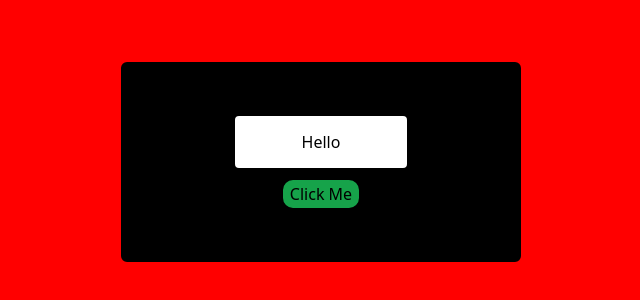
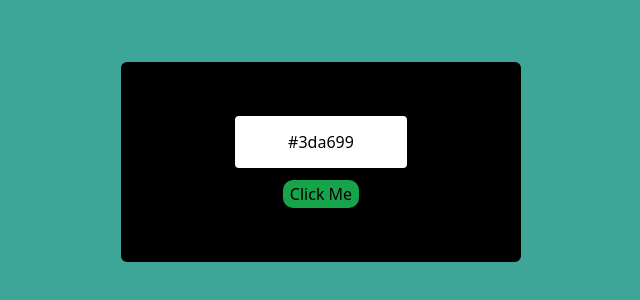
Before and after one commit to AryanPahuja21/Random-Colour-Generator, a website built with Vite: page index.html in a window 1280 px wide. Shown: the part 238-538 px from the top of the page, without its empty margins (319-959 px from the left). Built offline with nearby package versions, Linux system fonts and the light colour scheme.

Commit message:
final commit

```diff
--- a/index.html
+++ b/index.html
@@ -8,8 +8,8 @@
 </head>
 <body class="w-screen h-screen flex justify-center items-center">
     <div class="w-[400px] h-[200px] flex flex-col justify-center items-center border-solid border-2 border-black rounded-md bg-black">
-        <div class="w-44 h-14 border-solid border-2 border-black rounded-md mb-2 flex justify-center items-center bg-white">Hello</div>
-        <button class="w-20 h-8 border-solid border-2 border-black rounded-xl bg-green-600 ">Click Me</button>
+        <div class="w-44 h-14 border-solid border-2 border-black rounded-md mb-2 flex justify-center items-center bg-white" id="code"></div>
+        <button class="w-20 h-8 border-solid border-2 border-black rounded-xl bg-green-600 " id="btn">Click Me</button>
     </div>
     <script src="script.js"></script>
 </body>
--- a/script.js
+++ b/script.js
@@ -1,5 +1,15 @@
-randomColor=()=>{
-    document.body.style.backgroundColor= "red";
+const randomColor=()=>{
+    const randomNumber = Math.floor(Math.random()*16777215);
+    const randomCode = "#" + randomNumber.toString(16);
+    document.body.style.backgroundColor = randomCode;
+    document.getElementById("code").innerText = randomCode;
+
+    navigator.clipboard.writeText(randomCode);
 }
 
+document.getElementById("btn").addEventListener(
+    "click",
+    randomColor
+)
+
 randomColor();
```
